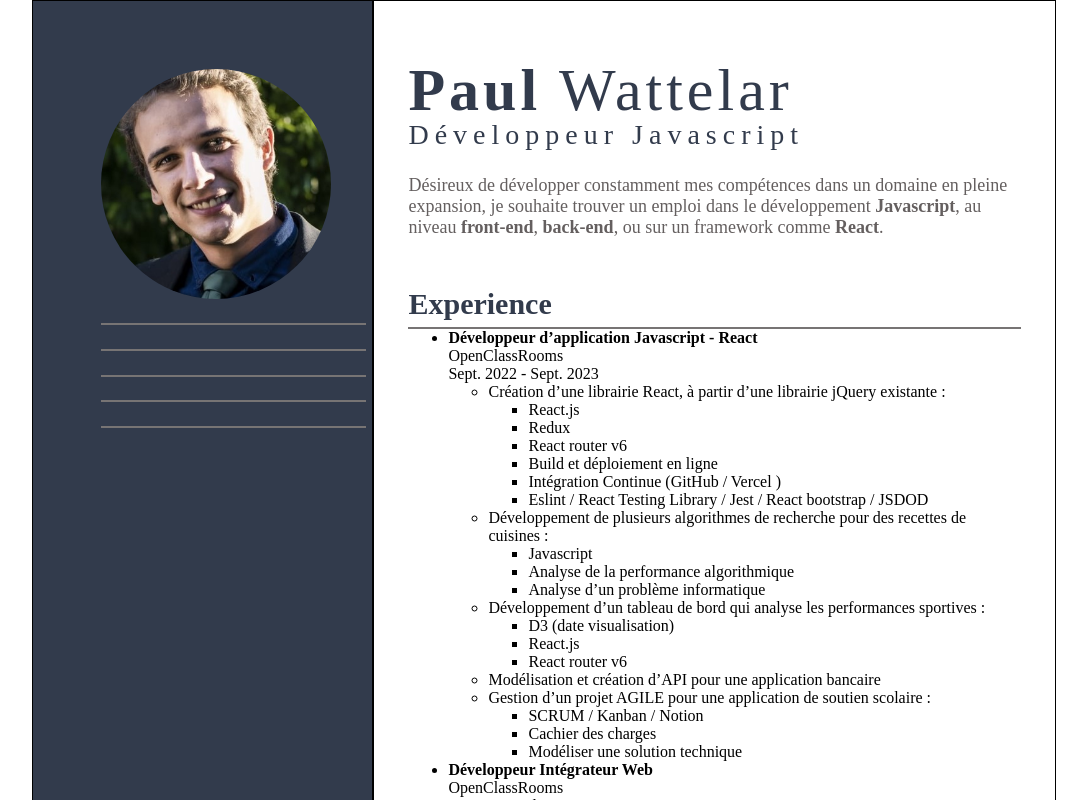
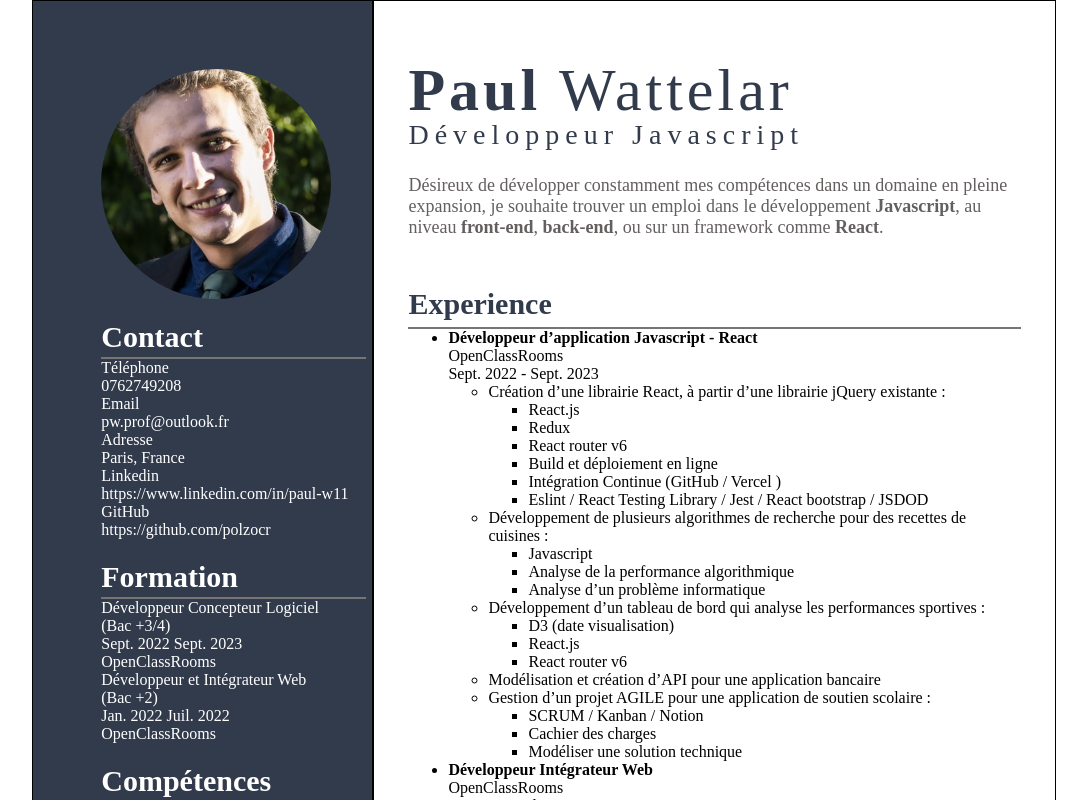
Before and after one commit to polzocr/portefolio, a React (Vite) app: page / in a window 1280 px wide. Shown: the top 800 px of the page, without its empty margins (96-1183 px from the left). Built offline with nearby package versions, Linux system fonts and the light colour scheme.

Commit message:
ajout toutes les datas

```diff
--- a/src/components/aside/index.jsx
+++ b/src/components/aside/index.jsx
@@ -6,7 +6,6 @@ import Infos from './infos/index'
 
 
 export default function Aside(){
-    //console.log(asideDatas)
     return (
         <>
             <div className='container-photo'>
@@ -15,7 +14,8 @@ export default function Aside(){
             {asideDatas.map((data, index) => {
                 return <Infos
                     key={`${data.name}-${index}`}
-                    data = {data.name}
+                    name = {data.name}
+                    elements = {data.elements}
                 />
             })}
 
--- /dev/null
+++ b/src/components/aside/infos/element/index.jsx
@@ -0,0 +1,24 @@
+import './index.css'
+
+export default function Element({element, type}){
+    const formation = type === 'Formation'
+    const skills = type === 'Compétences'
+    return (
+        <>
+            {skills ? (
+                <li>{element.name}</li>
+            ) : (
+                <div className='elements'>
+                <p className={`name-${type}`}>{element.name}</p>
+                <p className= {`value`}>{element.value}</p>
+                {formation && (
+                    <>
+                        <p>{element.date}</p>
+                        <p>{element.organisme}</p>
+                    </>
+                )}
+            </div>
+            )}
+        </>
+    )
+}
--- a/src/components/aside/infos/index.css
+++ b/src/components/aside/infos/index.css
@@ -1,3 +1,3 @@
 .title-infos{
-    color: white;
+    color: white !important;
 }
--- a/src/components/aside/infos/index.jsx
+++ b/src/components/aside/infos/index.jsx
@@ -1,8 +1,24 @@
 import "./index.css"
 
-export default function Infos({data}){
+import Element from './element/index'
+
+export default function Infos({name, elements}){
+    const skills = name === 'Compétences'
     return (
-        <h3 className="title-infos">{data.name}</h3>
+        <>
+            <h3 className="title-infos">{name}</h3>
+
+            {elements.map((element,index) => {
+                return <Element
+                        key={`${element.name}-${index}`}
+                        element = {element}
+                        type = {name}
+                        />
+            })}
+
+        </>
+
+
 
     )
 }
--- a/src/data/aside-data.js
+++ b/src/data/aside-data.js
@@ -9,10 +9,6 @@ export default [
             {
                 name: 'Email',
                 value: "pw.prof@outlook.fr",
-            },
-            {
-                name: 'Adresse',
-                value: "Paris, France",
             },
             {
                 name: 'Adresse',
@@ -35,13 +31,13 @@ export default [
         elements: [
             {
                 name: "Développeur Concepteur Logiciel",
-                niveau: "BAC +3/4",
+                value: "(Bac +3/4)",
                 date: "Sept. 2022 Sept. 2023",
                 organisme: "OpenClassRooms"
             },
             {
                 name: "Développeur et Intégrateur Web",
-                value: "BAC +2",
+                value: "(Bac +2)",
                 date: "Jan. 2022 Juil. 2022",
                 organisme: "OpenClassRooms"
             }
--- a/src/pages/cv/index.jsx
+++ b/src/pages/cv/index.jsx
@@ -5,7 +5,7 @@ import Content from '../../components/content/index'
 
 export default function cv(){
     return (
-        <>
+        <main>
             <section id='cv'>
                 <section id="side">
                     <Aside />
@@ -14,6 +14,6 @@ export default function cv(){
                     <Content />
                 </section>
             </section>
-        </>
+        </main>
     )
 }
```
Also changed, not shown: src/components/aside/infos/element/index.css (added).
